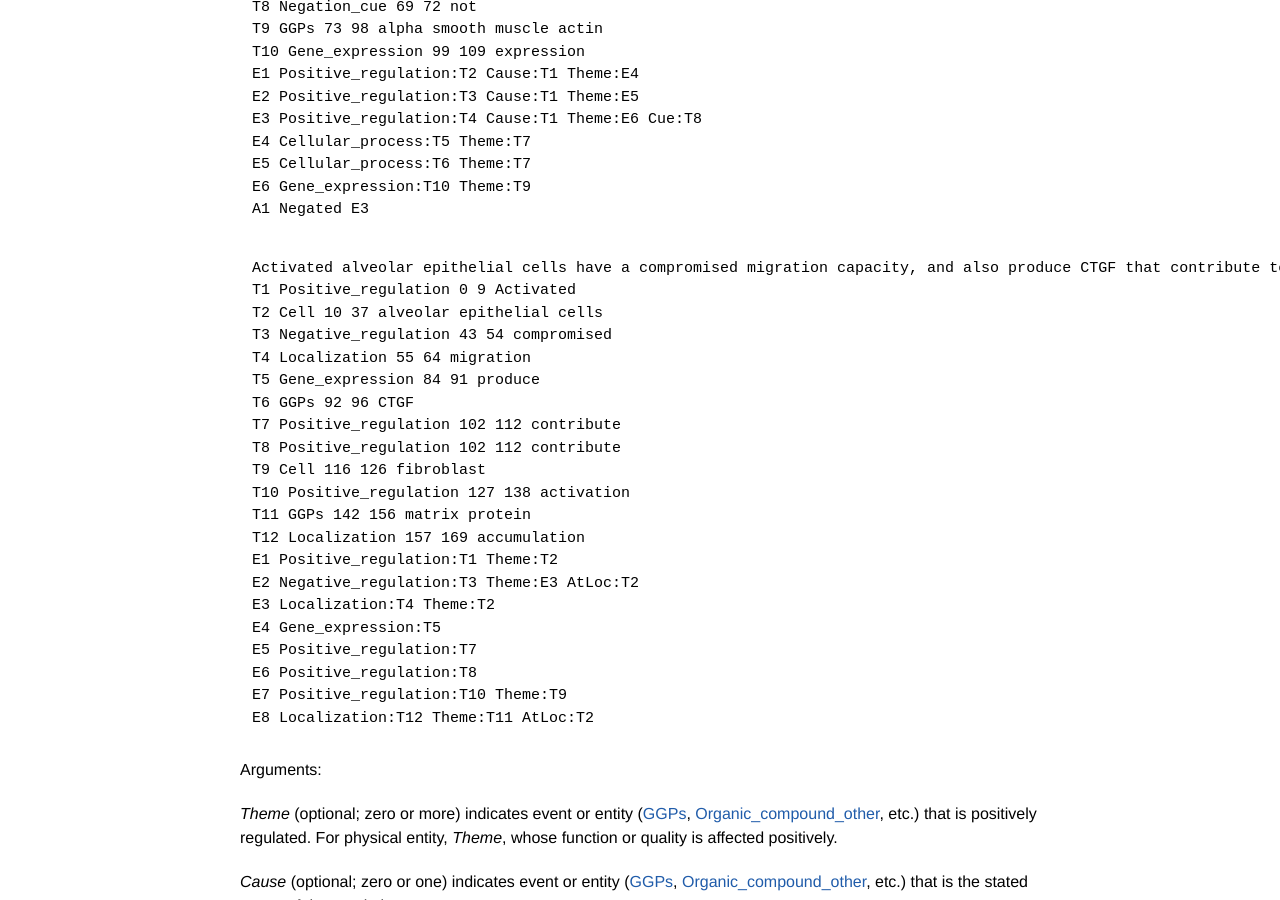
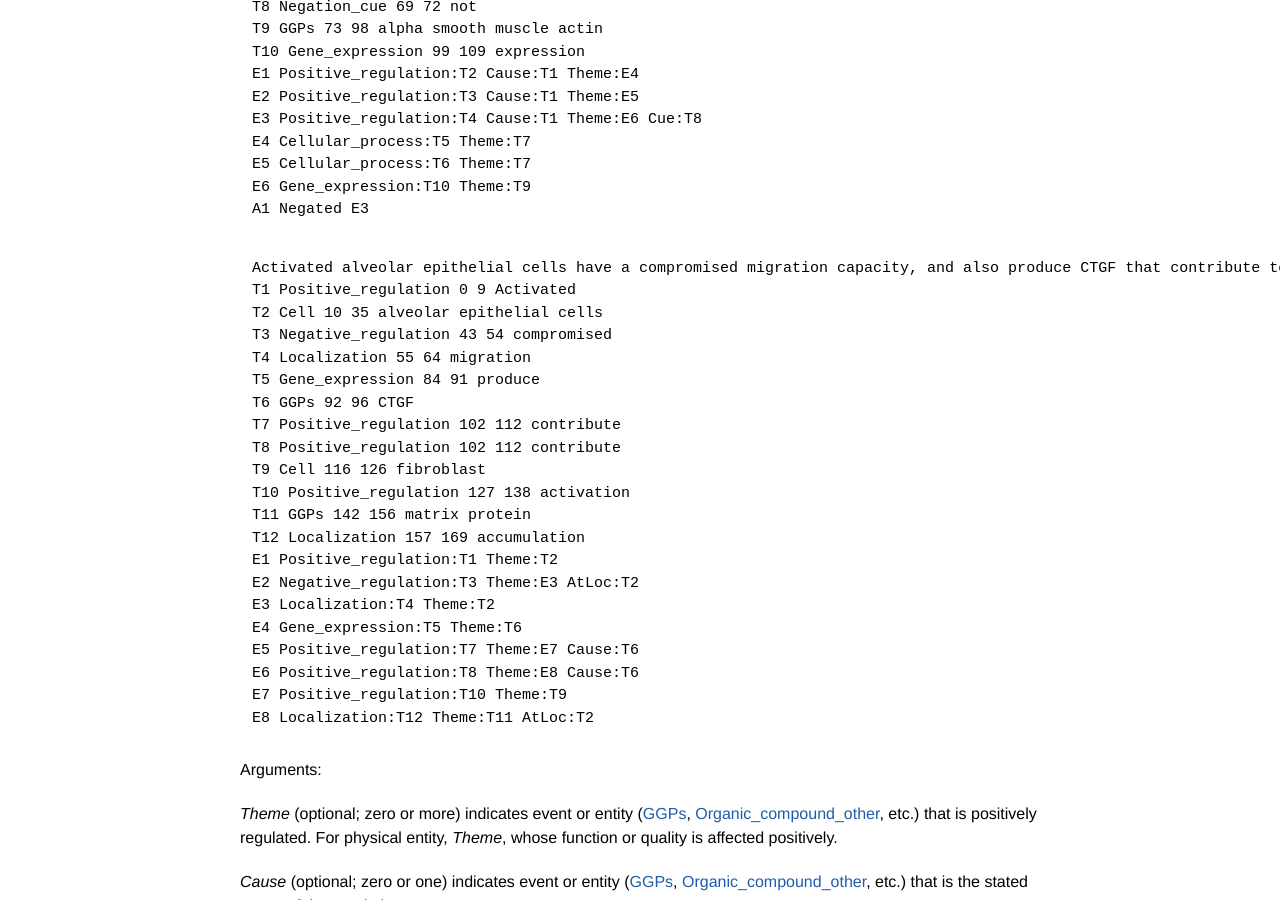
Before and after one commit to ezcatdb/molbiol_lung_corpus-guidelines, a Jekyll site: the page built from _event/Positive_regulation.md, in a window 1280 px wide and 900 px high, scrolled down 4467 px. Built offline with Jekyll 4.4.1, drawn with Linux system fonts in a browser that asks for light colours.

Commit message:
corrected 10th sample sentece in _event/Positive_regulation.md

```diff
--- a/_event/Positive_regulation.md
+++ b/_event/Positive_regulation.md
@@ -329,7 +329,7 @@ A1 Negated E3
 ~~~ ann
 Activated alveolar epithelial cells have a compromised migration capacity, and also produce CTGF that contribute to fibroblast activation and matrix protein accumulation.
 T1 Positive_regulation 0 9 Activated
-T2 Cell 10 37 alveolar epithelial cells
+T2 Cell 10 35 alveolar epithelial cells
 T3 Negative_regulation 43 54 compromised
 T4 Localization 55 64 migration
 T5 Gene_expression 84 91 produce
@@ -343,9 +343,9 @@ T12 Localization 157 169 accumulation
 E1 Positive_regulation:T1 Theme:T2
 E2 Negative_regulation:T3 Theme:E3 AtLoc:T2
 E3 Localization:T4 Theme:T2
-E4 Gene_expression:T5
-E5 Positive_regulation:T7
-E6 Positive_regulation:T8
+E4 Gene_expression:T5 Theme:T6
+E5 Positive_regulation:T7 Theme:E7 Cause:T6
+E6 Positive_regulation:T8 Theme:E8 Cause:T6
 E7 Positive_regulation:T10 Theme:T9
 E8 Localization:T12 Theme:T11 AtLoc:T2
 ~~~
```
